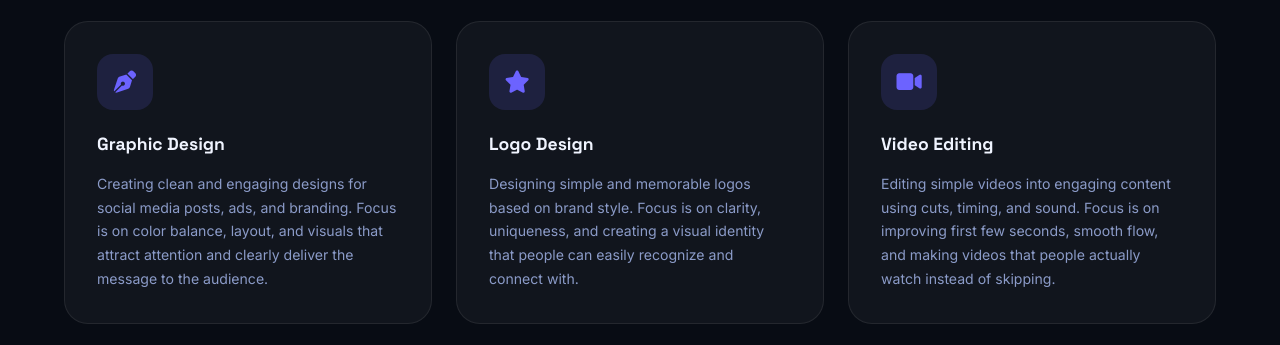
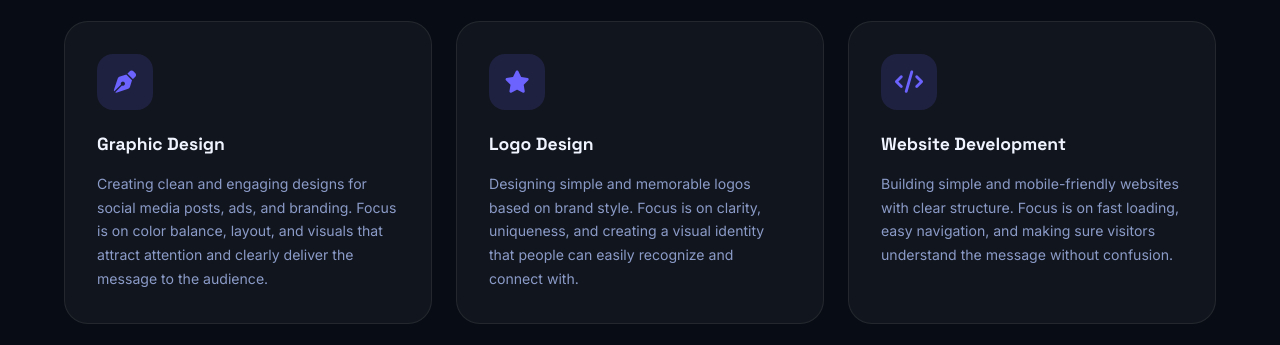
Before and after one commit to Muhammad-Umair488/Portfolio, a plain HTML site: page index.html in a window 1280 px wide. Shown: the part 3077-3422 px from the top of the page. Drawn offline with Linux system fonts and the light colour scheme.

Commit message:
Remove Video Editing service card
Removed the Video Editing service card from the services section.

```diff
--- a/index.html
+++ b/index.html
@@ -290,14 +290,7 @@
             visual identity that people can easily recognize and connect with.</p>
         </div>
 
-        <div class="service-card reveal">
-          <div class="service-icon-wrap">
-            <i class="fa-solid fa-video"></i>
-          </div>
-          <h3>Video Editing</h3>
-          <p>Editing simple videos into engaging content using cuts, timing, and sound. Focus is on improving first few
-            seconds, smooth flow, and making videos that people actually watch instead of skipping.</p>
-        </div>
+
  <div class="service-card reveal">
           <div class="service-icon-wrap">
             <i class="fa-solid fa-code"></i>
```
